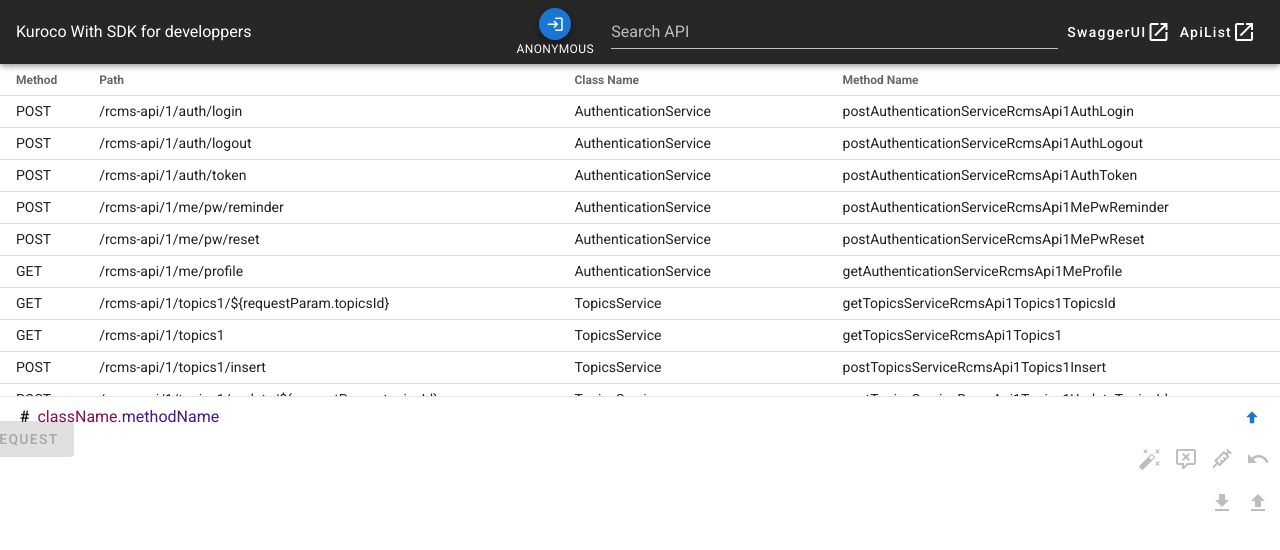
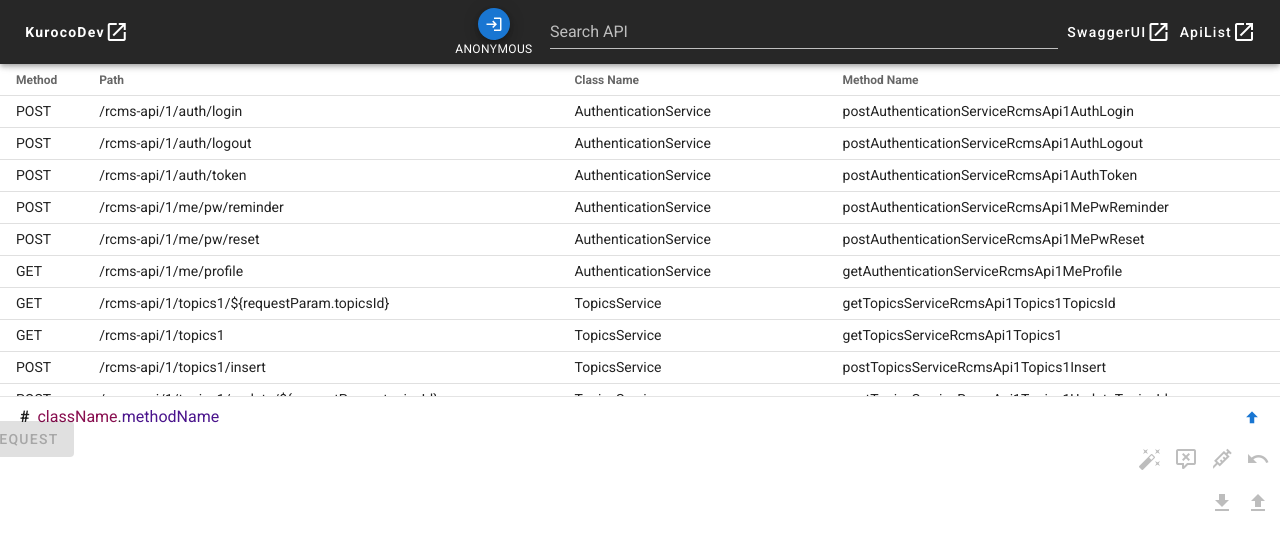
Before and after one commit to diverta/front_kuroco_dev, a Vue app: page / in a window 1280 px wide. Shown: the top 550 px of the page. Built offline with nearby package versions, Linux system fonts and the light colour scheme; what v-jsoneditor, vue-codemirror would draw is missing.

Commit message:
add link

```diff
--- a/src/components/Header.vue
+++ b/src/components/Header.vue
@@ -1,7 +1,15 @@
 <template>
   <div>
     <v-app-bar app dark fixed>
-      <p class="ma-0">Kuroco With SDK for developpers</p>
+      <v-btn
+        href="https://github.com/diverta/front_kuroco_dev/"
+        target="_blank"
+        class="text-capitalize px-2 pr-0"
+        text
+      >
+        <span class="font-weight-bold">KurocoDev</span>
+        <v-icon>mdi-open-in-new</v-icon>
+      </v-btn>
 
       <v-spacer></v-spacer>
 
```
